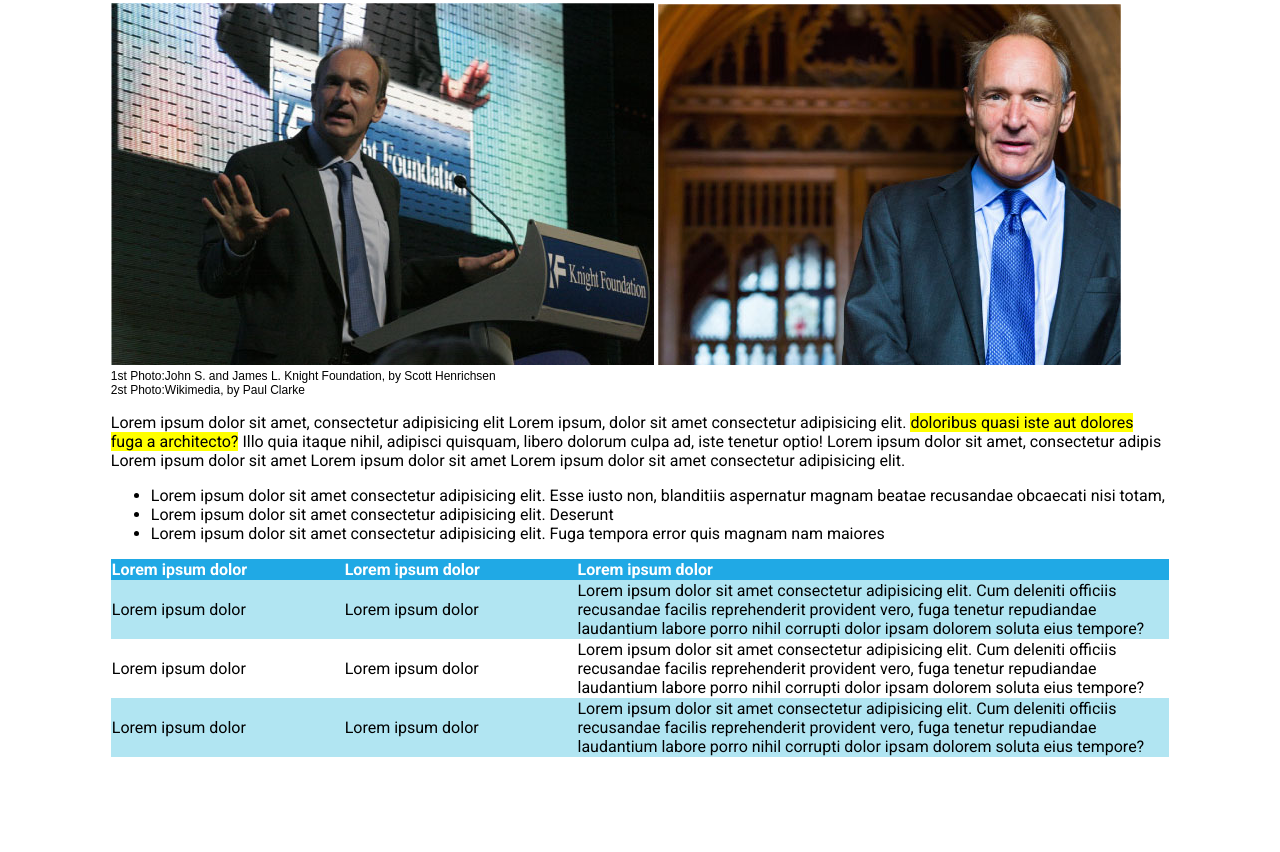
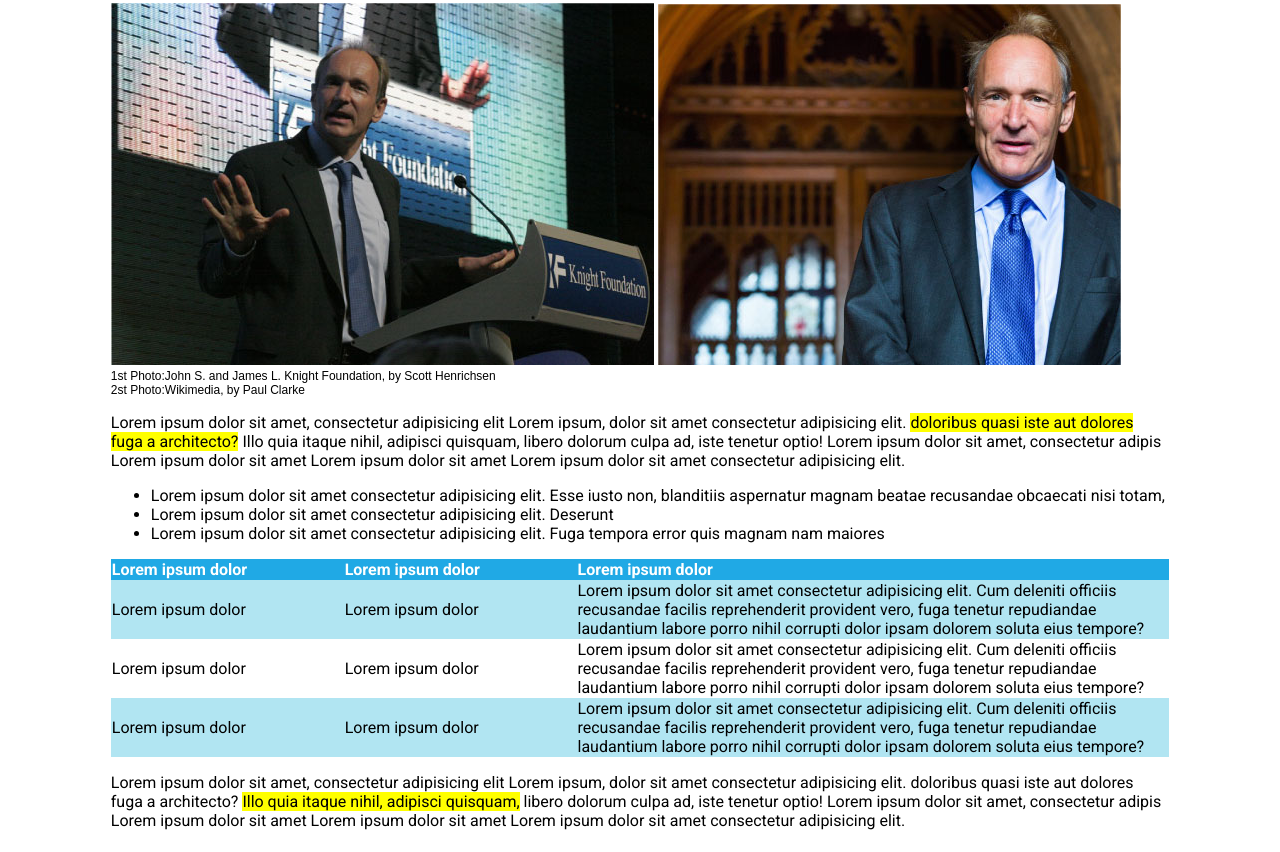
Before and after one commit to francescopalmisanodev/html-css-booleaner, a plain HTML site: page index.html in a window 1280 px wide. Shown: the part 274-1126 px from the top of the page. Before the commit the page ends 1053 px from the top, so only its background shows below. Drawn offline with Linux system fonts and the light colour scheme.

Commit message:
2 paragraph

```diff
--- a/index.html
+++ b/index.html
@@ -71,6 +71,12 @@
                     </tr>
                 </tbody>
             </table>
+            <p>
+                Lorem ipsum dolor sit amet, consectetur adipisicing elit Lorem ipsum, dolor sit amet consectetur adipisicing elit. doloribus quasi iste aut dolores fuga a architecto?
+                <span class="Yunderline">Illo quia itaque nihil, adipisci quisquam,</span>
+                libero dolorum culpa ad, iste tenetur optio! Lorem ipsum dolor sit amet, consectetur adipis Lorem ipsum dolor sit amet Lorem ipsum dolor sit amet Lorem ipsum dolor sit amet consectetur adipisicing elit.
+            </p>
+
 
         </main>
 
```
